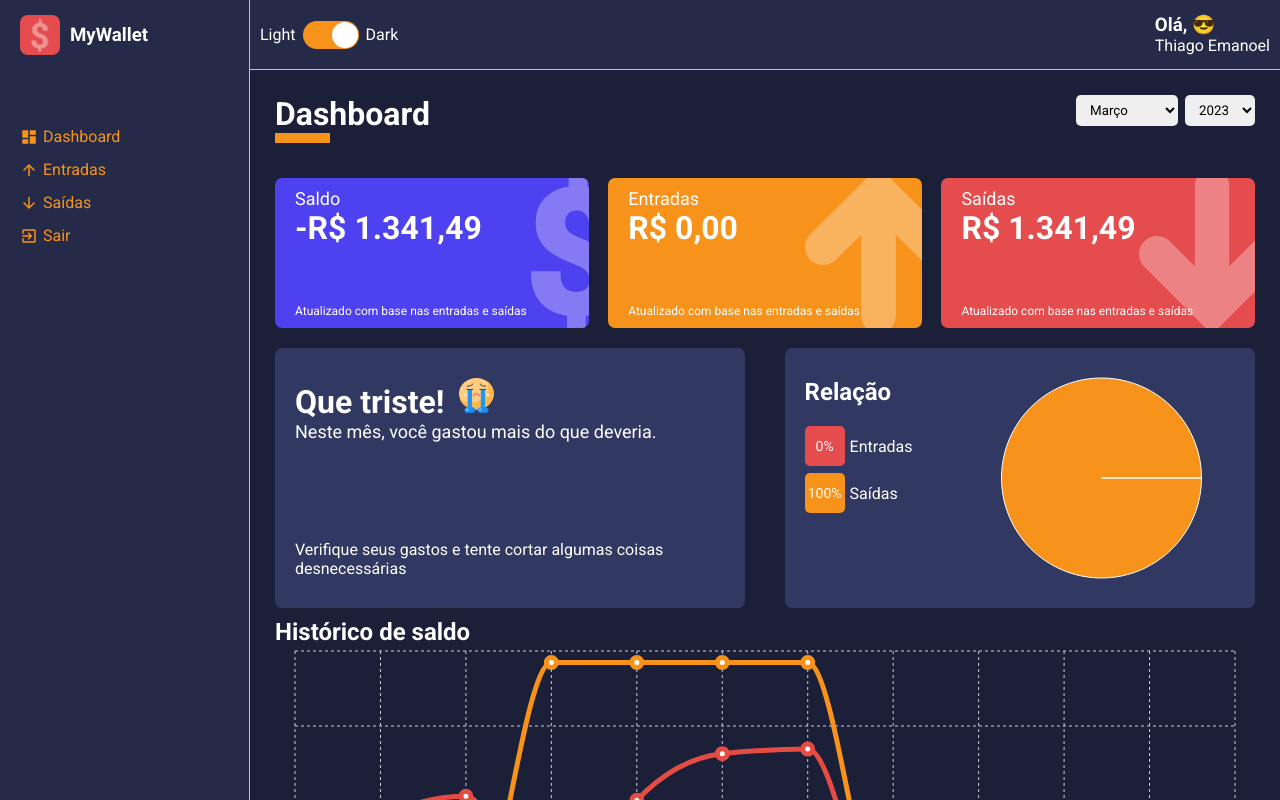
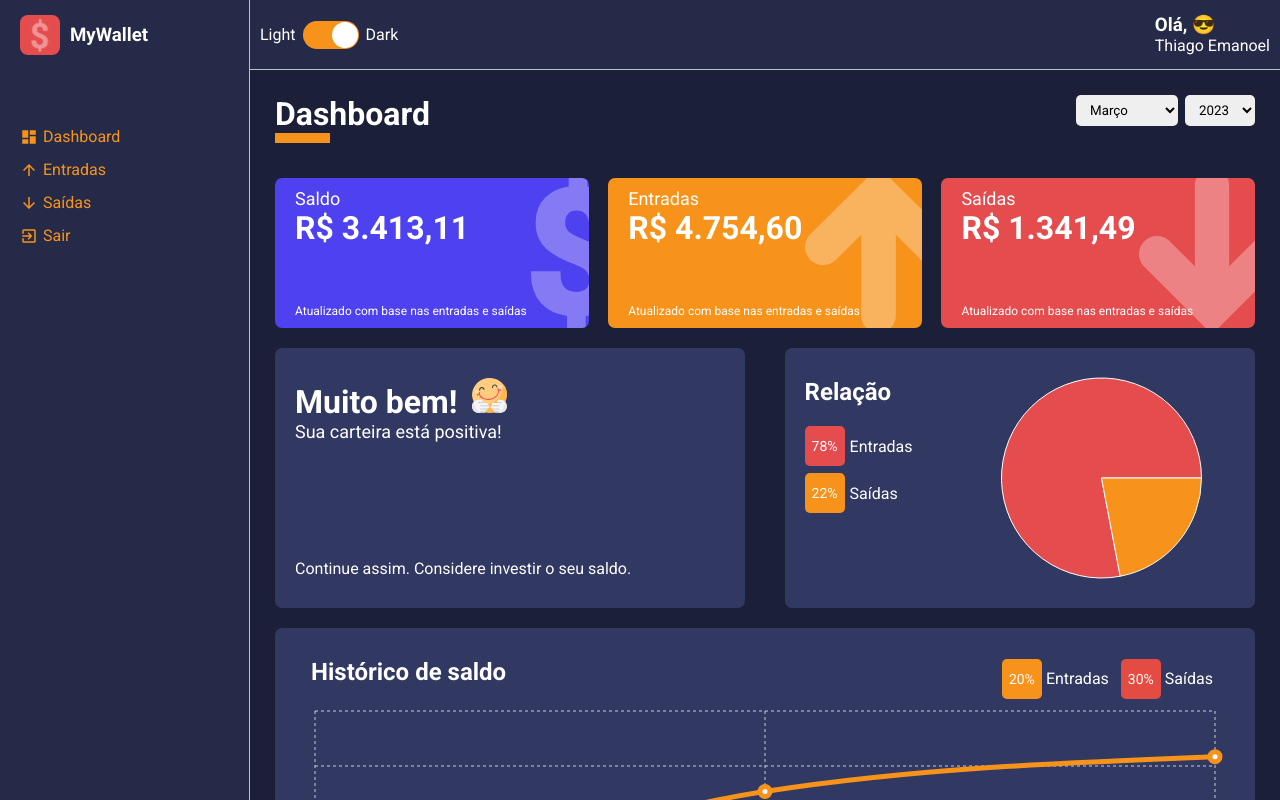
Before and after one commit to thiagoemanoel98/my-wallet-dashboard, a React (Create React App) app: page /dashboard in a window 1280 px wide. Built offline with nearby package versions, Linux system fonts and the light colour scheme.

Commit message:
Style: Ajuste area do grafico

```diff
--- a/src/components/HistoryBox/index.tsx
+++ b/src/components/HistoryBox/index.tsx
@@ -27,10 +27,27 @@ const HistoryBox: React.FC<IHistoryBoxProps> = ({
   lineColorAmountOutput,
 }) => (
   <S.Container>
+    <S.Header>
       <h2>Histórico de saldo</h2>
 
+      <S.LegendContainer>
+        <S.Legend color={lineColorAmountEntry}>
+          <div>20%</div>
+          <span>Entradas</span>
+        </S.Legend>
+
+        <S.Legend color={lineColorAmountOutput}>
+          <div>30%</div>
+          <span>Saídas</span>
+        </S.Legend>
+      </S.LegendContainer>
+    </S.Header>
+    <S.ChartContainer>
       <ResponsiveContainer>
-      <LineChart data={data} margin={{top: 5, right: 20, left: 20, bottom: 5}} >
+        <LineChart
+          data={data}
+          margin={{ top: 5, right: 20, left: 20, bottom: 5 }}
+        >
           <CartesianGrid strokeDasharray={"3 3"} stroke="#cecece" />
           <XAxis dataKey={"month"} stroke="#cecece" />
           <Tooltip />
@@ -55,6 +72,7 @@ const HistoryBox: React.FC<IHistoryBoxProps> = ({
           />
         </LineChart>
       </ResponsiveContainer>
+    </S.ChartContainer>
   </S.Container>
 );
 
--- a/src/components/HistoryBox/styles.ts
+++ b/src/components/HistoryBox/styles.ts
@@ -1,9 +1,63 @@
 import styled from "styled-components";
 
+interface ILegendProps {
+  color: string;
+}
+
 export const Container = styled.div`
-    width: 100%;
-    height: 340px;
+  width: 100%;
+
+  background-color: ${(props) => props.theme.colors.tertiary};
+  color: ${(props) => props.theme.colors.white};
+
+  margin: 10px 0;
+  padding: 30px 20px;
+
+  border-radius: 7px;
 `;
 
+export const ChartContainer = styled.div`
+  height: 260px;
+`;
 
-export const ChartContainer = styled.div``;
+export const Header = styled.header`
+  width: 100%;
+  display: flex;
+  justify-content: space-between;
+
+  > h2 {
+    margin-bottom: 20px;
+    padding-left: 16px;
+  }
+`;
+
+export const LegendContainer = styled.ul`
+  list-style: none;
+
+  display: flex;
+  margin-right: 22px;
+`;
+
+export const Legend = styled.li<ILegendProps>`
+  display: flex;
+  align-items: center;
+
+  margin-bottom: 7px;
+  margin-left: 12px;
+
+  > div {
+    background-color: ${(props) => props.color};
+
+    width: 40px;
+    height: 40px;
+    border-radius: 5px;
+
+    font-size: 14px;
+    line-height: 40px;
+    text-align: center;
+  }
+
+  > span {
+    margin-left: 4px;
+  }
+`;
--- a/src/pages/Dashboard/index.tsx
+++ b/src/pages/Dashboard/index.tsx
@@ -184,6 +184,14 @@ const Dashboard: React.FC = () => {
         amountEntry,
         amountOutput,
       };
+    }).filter((item) => {
+      const currentMonth = new Date().getMonth();
+      const currentYear = new Date().getFullYear();
+
+      return (
+        (yearSelected === currentYear && item.monthNumber <= currentMonth) ||
+        yearSelected < currentYear
+      );
     });
   }, [yearSelected]);
 
--- a/src/repositories/expenses.ts
+++ b/src/repositories/expenses.ts
@@ -2,8 +2,11 @@ export default [
   {"description":"Energia elétrica",      "amount":"150.55","type":"saída","frequency":"recorrente","date":"2022-01-10"},
   {"description":"Água",                  "amount":"75.55", "type":"saída","frequency":"recorrente","date":"2022-01-15"},
   {"description": "Telefone",             "amount":"99.99", "type":"saída","frequency":"recorrente","date":"2022-01-23"},
-  {"description":"Plano de Saúde",        "amount":"300.00","type":"saída","frequency":"recorrente","date":"2022-01-23"},
-  {"description":"Compras do mês",        "amount":"625.78","type":"saída","frequency":"recorrente","date":"2022-01-23"},
+  {"description":"Plano de Saúde",        "amount":"300.00","type":"saída","frequency":"recorrente","date":"2022-02-23"},
+  {"description":"Compras do mês",        "amount":"625.78","type":"saída","frequency":"recorrente","date":"2022-03-23"},
+  {"description":"Compras do mês",        "amount":"625.78","type":"saída","frequency":"recorrente","date":"2022-04-23"},
+  {"description":"Compras do mês",        "amount":"625.78","type":"saída","frequency":"recorrente","date":"2022-05-23"},
+  {"description":"Compras do mês",        "amount":"625.78","type":"saída","frequency":"recorrente","date":"2022-06-23"},
   {"description":"Lanche",                "amount":"45.70", "type":"saída","frequency":"eventual",  "date":"2023-01-23"},
   {"description":"Blusa",                 "amount":"95.70", "type":"saída","frequency":"eventual",  "date":"2023-01-23"},
   {"description":"Energia elétrica",      "amount":"125.55","type":"saída","frequency":"recorrente","date":"2023-02-10"},
@@ -17,17 +20,26 @@ export default [
   {"description":"Água",                  "amount":"100.10","type":"saída","frequency":"recorrente","date":"2021-03-15"},
   {"description":"Telefone",              "amount":"99.99", "type":"saída","frequency":"recorrente","date":"2021-03-23"},
   {"description":"Plano de Saúde",        "amount":"300.00","type":"saída","frequency":"recorrente","date":"2023-03-23"},
+  {"description":"Plano de Saúde",        "amount":"300.00","type":"saída","frequency":"recorrente","date":"2023-04-23"},
+
+  {"description":"Plano de Saúde",        "amount":"300.00","type":"saída","frequency":"recorrente","date":"2023-05-23"},
+
+  {"description":"Plano de Saúde",        "amount":"300.00","type":"saída","frequency":"recorrente","date":"2023-06-23"},
+
   {"description":"Compras do mês",        "amount":"800.50","type":"saída","frequency":"recorrente","date":"2023-03-17"},
   {"description":"Parcela do Celular 2/5","amount":"150.99","type":"saída","frequency":"eventual",  "date":"2023-03-18"},
   {"description":"Troca de Oléo do carro","amount":"90.00", "type":"saída","frequency":"eventual",  "date":"2023-03-23"},
   {"description":"Energia elétrica",      "amount":"75.99", "type":"saída","frequency":"recorrente","date":"2023-04-10"},
   {"description":"Água",                  "amount":"80.33", "type":"saída","frequency":"recorrente","date":"2023-04-15"},
   {"description":"Telefone",              "amount":"99.99", "type":"saída","frequency":"recorrente","date":"2021-04-23"},
-  {"description":"Plano de Saúde",        "amount":"300.00","type":"saída","frequency":"recorrente","date":"2021-04-23"},
-  {"description":"Compras do mês",        "amount":"600.00","type":"saída","frequency":"recorrente","date":"2021-04-25"},
-  {"description":"Parcela do Celular 3/5","amount":"150.99","type":"saída","frequency":"eventual",  "date":"2021-04-26"},
-  {"description":"Ebook de React Js",     "amount":"85.95", "type":"saída","frequency":"eventual",  "date":"2021-04-13"},
-  {"description":"Energia elétrica",      "amount":"125.55","type":"saída","frequency":"recorrente","date":"2023-05-10"},
+  {"description":"Plano de Saúde",        "amount":"300.00","type":"saída","frequency":"recorrente","date":"2021-05-23"},
+  {"description":"Compras do mês",        "amount":"600.00","type":"saída","frequency":"recorrente","date":"2021-06-25"},
+  {"description":"Parcela do Celular 3/5","amount":"150.99","type":"saída","frequency":"eventual",  "date":"2021-07-26"},
+  {"description":"Ebook de React Js",     "amount":"85.95", "type":"saída","frequency":"eventual",  "date":"2021-08-13"},
+  {"description":"Ebook de Java",     "amount":"500.95", "type":"saída","frequency":"eventual",  "date":"2021-09-13"},
+  {"description":"Ebook de Assembly",     "amount":"100.95", "type":"saída","frequency":"eventual",  "date":"2021-10-13"},
+  {"description":"Moto",     "amount":"8000.95", "type":"saída","frequency":"eventual",  "date":"2021-11-13"},
+  {"description":"Energia elétrica",      "amount":"200.55","type":"saída","frequency":"recorrente","date":"2023-05-10"},
   {"description":"Água",                  "amount":"90.15", "type":"saída","frequency":"recorrente","date":"2023-05-15"},
   {"description":"Telefone",              "amount":"99.99", "type":"saída","frequency":"recorrente","date":"2023-05-23"},
   {"description":"Plano de Saúde",        "amount":"300.00","type":"saída","frequency":"recorrente","date":"2023-05-23"},
--- a/src/repositories/gains.ts
+++ b/src/repositories/gains.ts
@@ -5,7 +5,27 @@ export default [
   { "description": "Freela site", "amount": "900.23",  "type": "entrada", "frequency": "eventual",   "date": "2021-02-21" },
   { "description": "Freela app",  "amount": "950.92",  "type": "entrada", "frequency": "eventual",   "date": "2021-02-23" },
   { "description": "Salário",     "amount": "2500.25", "type": "entrada", "frequency": "recorrente", "date": "2021-03-10" },
+  { "description": "Salário",     "amount": "2500.25", "type": "entrada", "frequency": "recorrente", "date": "2021-04-10" },
+  { "description": "Salário",     "amount": "20.25", "type": "entrada", "frequency": "recorrente", "date": "2021-05-10" },
+  { "description": "Salário",     "amount": "20.25", "type": "entrada", "frequency": "recorrente", "date": "2021-06-10" },
+  { "description": "Salário",     "amount": "2100.25", "type": "entrada", "frequency": "recorrente", "date": "2021-07-10" },
+  { "description": "Salário",     "amount": "2000.25", "type": "entrada", "frequency": "recorrente", "date": "2021-08-10" },
+  { "description": "Salário",     "amount": "2000.25", "type": "entrada", "frequency": "recorrente", "date": "2021-11-10" },
+  { "description": "Salário",     "amount": "2000.25", "type": "entrada", "frequency": "recorrente", "date": "2021-12-10" },
+  { "description": "Salário",     "amount": "200.25", "type": "entrada", "frequency": "recorrente", "date": "2021-09-10" },
+  { "description": "Salário",     "amount": "500.25", "type": "entrada", "frequency": "recorrente", "date": "2021-10-10" },
   { "description": "Salário",     "amount": "2500.18", "type": "entrada", "frequency": "recorrente", "date": "2023-04-10" },
   { "description": "Salário",     "amount": "2500.15", "type": "entrada", "frequency": "recorrente", "date": "2023-05-10" },
   { "description": "Salário",     "amount": "2500.12", "type": "entrada", "frequency": "recorrente", "date": "2023-06-10" },
-  { "description": "Salário",     "amount": "2500.00", "type": "entrada", "frequency": "recorrente", "date": "2023-07-10" }]
+  { "description": "Salário",     "amount": "2500.00", "type": "entrada", "frequency": "recorrente", "date": "2023-07-10" },
+  { "description": "Freela app",  "amount": "950.92",  "type": "entrada", "frequency": "eventual",   "date": "2022-02-22" },
+  { "description": "Freela app",  "amount": "950.92",  "type": "entrada", "frequency": "eventual",   "date": "2023-02-20" },
+  { "description": "Freela app",  "amount": "950.92",  "type": "entrada", "frequency": "eventual",   "date": "2023-02-21" },
+  { "description": "Freela app",  "amount": "950.92",  "type": "entrada", "frequency": "eventual",   "date": "2023-03-20" },
+  { "description": "Freela app",  "amount": "950.92",  "type": "entrada", "frequency": "eventual",   "date": "2023-03-21" },
+  { "description": "Freela app",  "amount": "950.92",  "type": "entrada", "frequency": "eventual",   "date": "2023-03-10" },
+  { "description": "Freela app",  "amount": "950.92",  "type": "entrada", "frequency": "eventual",   "date": "2023-03-2" },
+  { "description": "Freela app",  "amount": "950.92",  "type": "entrada", "frequency": "eventual",   "date": "2023-02-2" },
+  { "description": "Freela app",  "amount": "950.92",  "type": "entrada", "frequency": "eventual",   "date": "2023-02-10" },
+  { "description": "Freela app",  "amount": "950.92",  "type": "entrada", "frequency": "eventual",   "date": "2023-03-11" },
+  { "description": "Freela app",  "amount": "950.92",  "type": "entrada", "frequency": "eventual",   "date": "2022-04-23" }, ]
```
Lines whose indentation alone changed are shown as unchanged.
